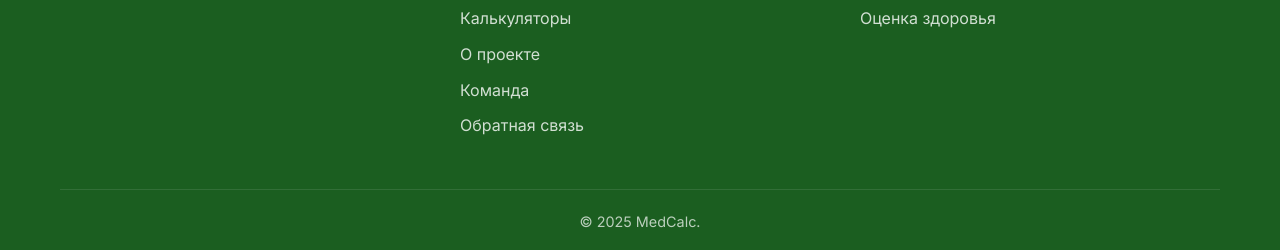
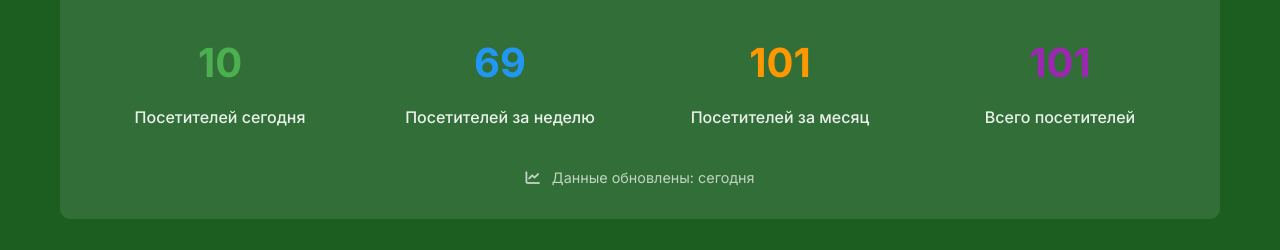
Before and after one commit to FSL-Tikaani/med_web_app, a plain HTML site: page index.html in a window 1280 px wide. Shown: the part 1334-1584 px from the top of the page. Drawn offline with Linux system fonts and the light colour scheme.

Commit message:
add statistic

```diff
--- a/index.html
+++ b/index.html
@@ -538,6 +538,33 @@
 <!-- Подвал -->
 <footer id="footer">
     <div class="container">
+        <!-- Добавляем блок со статистикой -->
+        <div class="stats-section" style="margin-bottom: 40px; padding: 30px; background-color: rgba(255, 255, 255, 0.1); border-radius: 10px;">
+            <h3 style="text-align: center; margin-bottom: 30px; color: white; font-size: 1.5rem;">Статистика посещений</h3>
+            <div class="stats-grid" style="display: grid; grid-template-columns: repeat(auto-fit, minmax(200px, 1fr)); gap: 20px;">
+                <div class="stat-item" style="text-align: center; padding: 15px;">
+                    <div class="stat-number" style="font-size: 2.5rem; font-weight: 700; color: #4caf50; margin-bottom: 10px;">10</div>
+                    <div class="stat-label" style="color: rgba(255, 255, 255, 0.9);">Посетителей сегодня</div>
+                </div>
+                <div class="stat-item" style="text-align: center; padding: 15px;">
+                    <div class="stat-number" style="font-size: 2.5rem; font-weight: 700; color: #2196f3; margin-bottom: 10px;">69</div>
+                    <div class="stat-label" style="color: rgba(255, 255, 255, 0.9);">Посетителей за неделю</div>
+                </div>
+                <div class="stat-item" style="text-align: center; padding: 15px;">
+                    <div class="stat-number" style="font-size: 2.5rem; font-weight: 700; color: #ff9800; margin-bottom: 10px;">101</div>
+                    <div class="stat-label" style="color: rgba(255, 255, 255, 0.9);">Посетителей за месяц</div>
+                </div>
+                <div class="stat-item" style="text-align: center; padding: 15px;">
+                    <div class="stat-number" style="font-size: 2.5rem; font-weight: 700; color: #9c27b0; margin-bottom: 10px;">101</div>
+                    <div class="stat-label" style="color: rgba(255, 255, 255, 0.9);">Всего посетителей</div>
+                </div>
+            </div>
+            <div style="text-align: center; margin-top: 20px; color: rgba(255, 255, 255, 0.7); font-size: 0.9rem;">
+                <i class="fas fa-chart-line" style="margin-right: 8px;"></i>
+                Данные обновлены: сегодня
+            </div>
+        </div>
+
         <div class="footer-content">
             <div class="footer-section">
                 <div class="logo">
@@ -565,7 +592,7 @@
             </div>
         </div>
         <div class="footer-bottom">
-            <p>© 2025 MedCalc.</p>
+            <p>© 2023 MedCalc. Учебный проект. Результаты расчетов носят справочный характер.</p>
         </div>
     </div>
 </footer>
```
